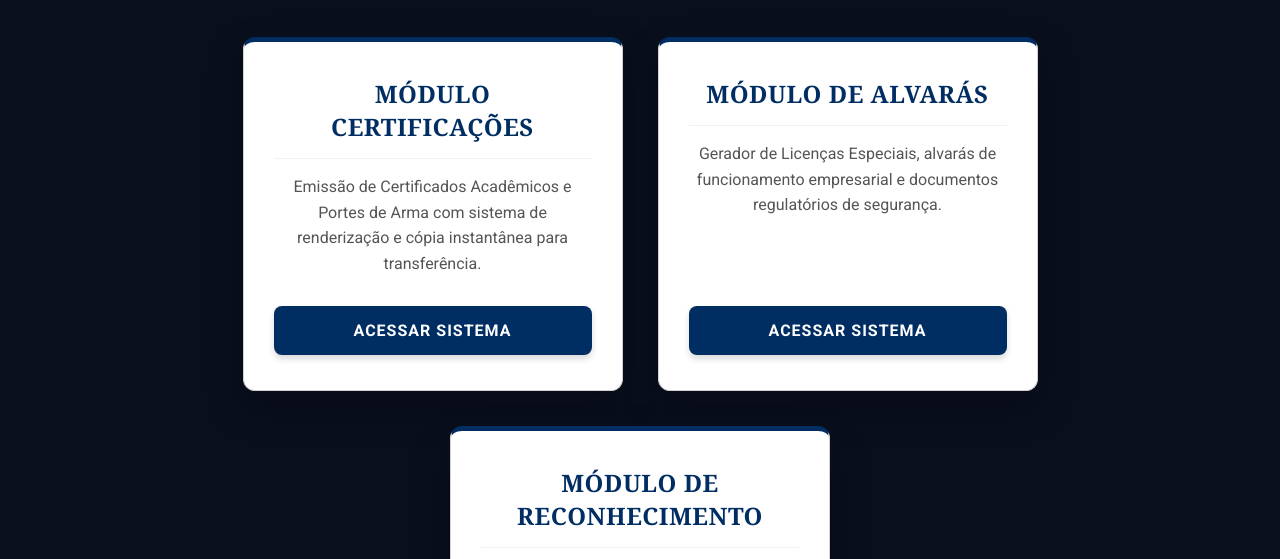
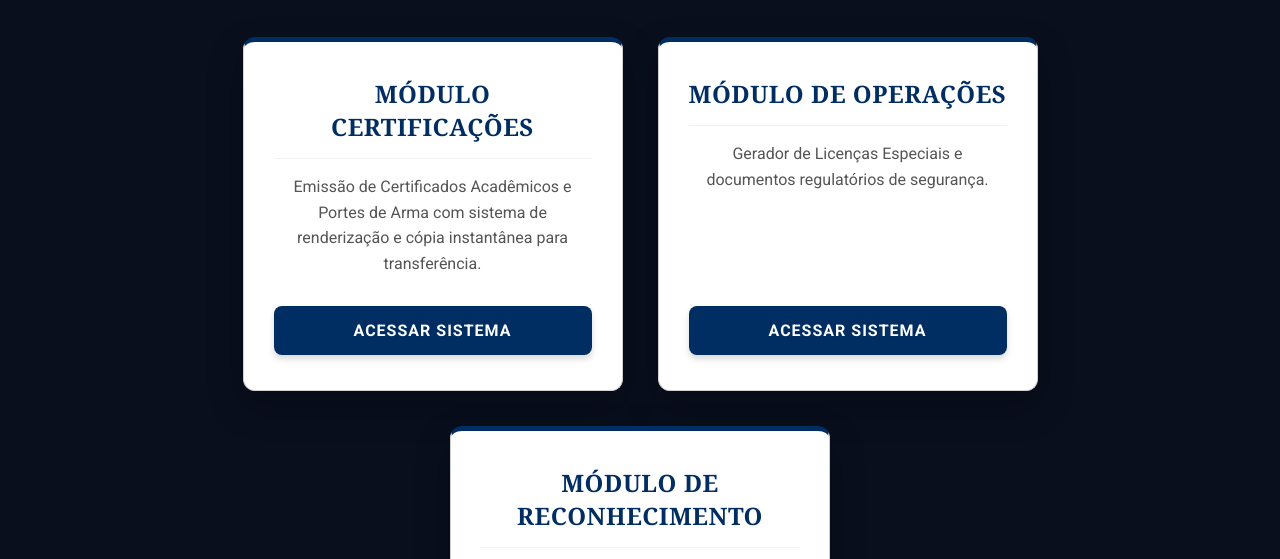
Before and after one commit to meetsscripter/fib, a plain HTML site: page index.html in a window 1280 px wide. Shown: the part 241-800 px from the top of the page. Drawn offline with Linux system fonts and the light colour scheme; a web font is replaced by a local one.

Commit message:
Update index.html

```diff
--- a/index.html
+++ b/index.html
@@ -233,9 +233,9 @@
 
     <article class="categoria-card">
       <div>
-        <div class="categoria-nome">Módulo de Alvarás</div>
+        <div class="categoria-nome">Módulo de Operações</div>
         <div class="categoria-descricao">
-          Gerador de Licenças Especiais, alvarás de funcionamento empresarial e documentos regulatórios de segurança.
+          Gerador de Licenças Especiais e documentos regulatórios de segurança.
         </div>
       </div>
       <a href="produtos/pdf.html" class="categoria-botao">Acessar Sistema</a>
```
